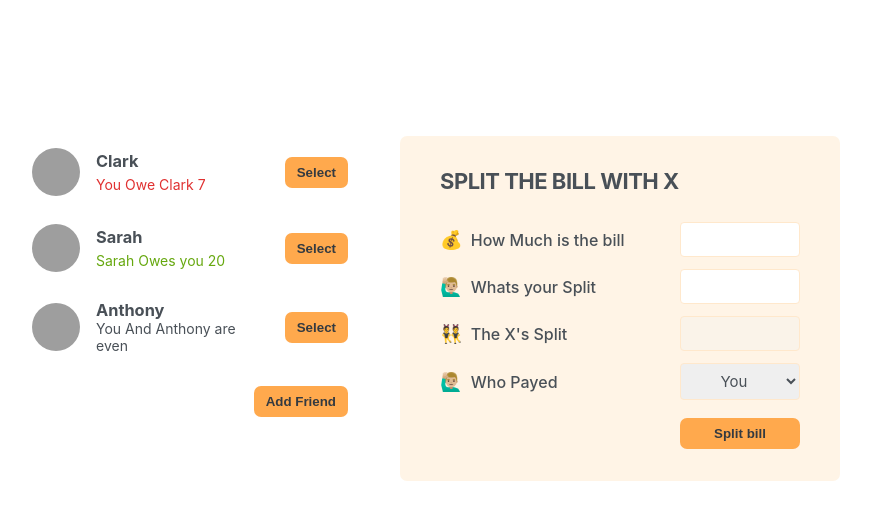
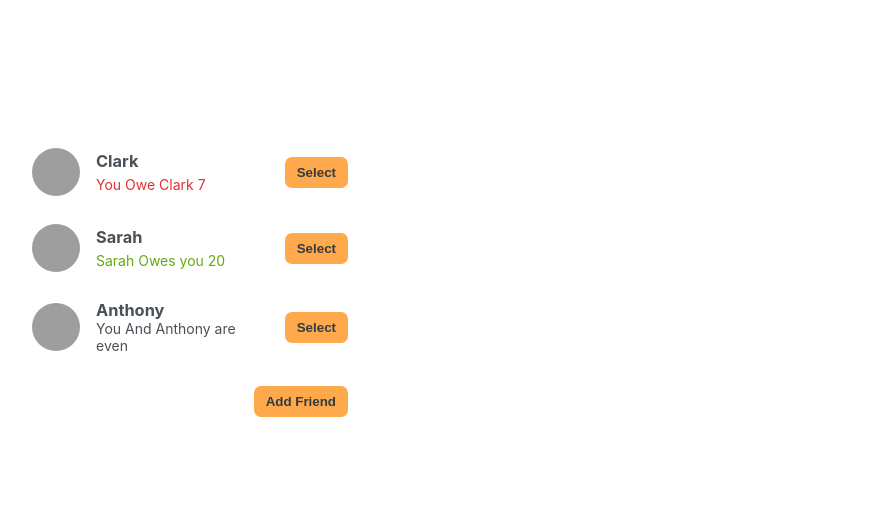
Before and after one commit to raghavkwatra/EAT-N-SPLIT, a React (Create React App) app: page / in a window 1280 px wide. Shown: the top 520 px of the page, without its empty margins (210-1081 px from the left). Built offline with nearby package versions, Linux system fonts and the light colour scheme; grey boxes are pictures that could not be loaded.

Commit message:
completed the proj

```diff
--- a/src/App.js
+++ b/src/App.js
@@ -32,36 +32,69 @@ function Button({ children, onClick }) {
 export default function App() {
   const [showAddFriend, setShowAddFriend] = useState(false);
   const [friends, setFriends] = useState(initialFriends);
+  const [selectedFriend, setSelectedFriend] = useState(null);
 
   function handleShowAddFriend() {
     setShowAddFriend((show) => !show);
   }
+  function handleSelection(friend) {
+    setSelectedFriend((curr) => (curr?.id === friend.id ? null : friend));
+    setShowAddFriend(false);
+  }
+  function handleSplitBill(value) {
+    console.log(value);
+    setFriends((friends) =>
+      friends.map((friend) =>
+        friend.id === selectedFriend.id
+          ? { ...friend, balance: friend.balance + value }
+          : friend
+      )
+    );
+    setSelectedFriend(null);
+  }
   return (
     <div className="app">
       <div className="sidebar">
-        <FriendList friends={friends} />
+        <FriendList
+          friends={friends}
+          onSelection={handleSelection}
+          selectedFriend={selectedFriend}
+        />
+
         {showAddFriend && <FormAddFriend onAddFriends={setFriends} />}
+
         <Button onClick={handleShowAddFriend}>
           {showAddFriend ? "Close" : `Add Friend`}
         </Button>
       </div>
-      <FormSplitBill />
+
+      {selectedFriend && (
+        <FormSplitBill
+          selectedFriend={selectedFriend}
+          onSplitBill={handleSplitBill}
+        />
+      )}
     </div>
   );
 }
-function FriendList({ friends }) {
+function FriendList({ friends, onSelection, selectedFriend }) {
   return (
     <ul>
       {friends.map((friend) => (
-        <Friend friend={friend} key={friend.id} />
+        <Friend
+          friend={friend}
+          key={friend.id}
+          onSelection={onSelection}
+          selectedFriend={selectedFriend}
+        />
       ))}
     </ul>
   );
 }
 
-function Friend({ friend }) {
+function Friend({ friend, onSelection, selectedFriend }) {
   return (
-    <li>
+    <li className={selectedFriend?.id === friend.id ? "selected" : ""}>
       <img src={friend.image} alt={friend.name} />
       <h3>{friend.name}</h3>
       {friend.balance < 0 && (
@@ -76,7 +109,9 @@ function Friend({ friend }) {
       )}
       {friend.balance === 0 && <p>You And {friend.name} are even</p>}
 
-      <Button>Select</Button>
+      <Button onClick={() => onSelection(friend)}>
+        {selectedFriend?.id === friend.id ? "Close" : "Select"}
+      </Button>
     </li>
   );
 }
@@ -120,23 +155,54 @@ function FormAddFriend({ onAddFriends }) {
   );
 }
 
-function FormSplitBill() {
+function FormSplitBill({ selectedFriend, onSplitBill }) {
+  const [bill, setBill] = useState("");
+  const [payedByUser, setPayedByUser] = useState("");
+  const paidByFriend = bill ? bill - payedByUser : "";
+  const [whoIsPaying, setWhoIsPaying] = useState("user");
+
+  function handleSubmit(e) {
+    e.preventDefault();
+    if (!bill || !payedByUser) return;
+
+    if (whoIsPaying === "user") {
+      onSplitBill(paidByFriend);
+    }
+    if (whoIsPaying === "friend") {
+      onSplitBill(-paidByFriend);
+    }
+  }
   return (
-    <form className="form-split-bill">
-      <h2>Split The Bill With X</h2>
+    <form className="form-split-bill" onSubmit={handleSubmit}>
+      <h2>Split The Bill With {selectedFriend.name}</h2>
       <label>💰 How Much is the bill</label>
-      <input type="text" />
+      <input
+        type="text"
+        value={bill}
+        onChange={(e) => setBill(Number(e.target.value))}
+      />
 
       <label>🙋🏼‍♂️ Whats your Split</label>
-      <input type="text" />
+      <input
+        type="text"
+        value={payedByUser}
+        onChange={(e) =>
+          setPayedByUser(
+            Number(e.target.value) > bill ? payedByUser : Number(e.target.value)
+          )
+        }
+      />
 
-      <label>👯 The X's Split</label>
-      <input type="text" disabled />
+      <label>👯 The {selectedFriend.name}'s Split</label>
+      <input type="text" disabled value={paidByFriend} />
 
       <label>🙋🏼‍♂️ Who Payed</label>
-      <select>
+      <select
+        value={whoIsPaying}
+        onChange={(e) => setWhoIsPaying(e.target.value)}
+      >
         <option value="user">You</option>
-        <option value="friend">X</option>
+        <option value="friend">{selectedFriend.name}</option>
       </select>
       <Button>Split bill</Button>
     </form>
```
